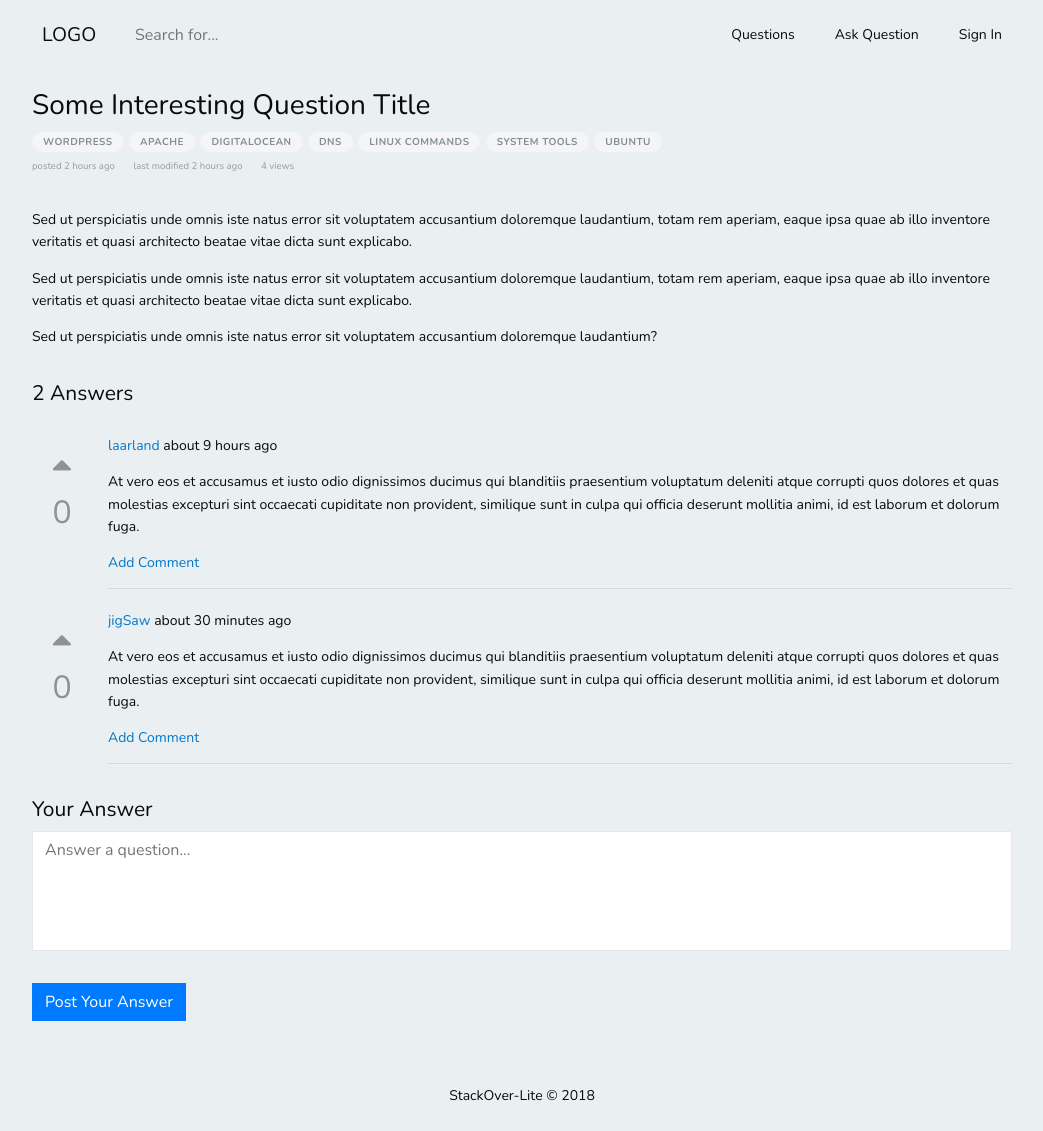
After one commit to mrSerious/StackOverflow-lite, a PHP site: page /questions.html in a window 1280 px wide. The commit adds this page. Shown: the whole page, without its empty margins (118-1161 px from the left). Run offline with PHP 8.4, Linux system fonts and the light colour scheme.

Commit message:
Finish Question Details View

```diff
--- a/UI/css/main.css
+++ b/UI/css/main.css
@@ -102,6 +102,10 @@ button:not(:disabled):not(.disabled) {
   border-color: #007bff;
   padding: 0.375rem 0.75rem;
   font-size: 1rem;
+}
+
+.clear {
+  clear: both;
 }
 
 /*
@@ -486,6 +490,65 @@ button:not(:disabled):not(.disabled) {
 }
 
 /*
+* Questions Page
+*/
+
+.question-header {
+  margin-bottom: 2rem;
+}
+
+.meta-section.tags {
+  font-size: 13px;
+}
+
+.info-bar {
+  clear: left;
+}
+
+.info-bar>span {
+  margin-right: 1rem;
+  color: #999;
+  font-size: .6rem;
+}
+
+.answers-list {
+  margin-bottom: 2.1rem;
+}
+
+.content-body {
+  margin-bottom: 2rem;
+}
+
+.new-answer {
+  margin-bottom: 2.5rem;
+}
+
+.answer-body-container {
+  padding: 21px 0 13px;
+  overflow: hidden;
+  border-bottom: solid 1px #cfcfcfa1;
+}
+
+.upvote-button {
+  background-color: transparent;
+  border: 0;
+  color: inherit;
+  float: left;
+  font-size: 2rem;
+  margin: 21px 16px 0 0;
+  width: 60px;
+  color: #919191 !important;
+}
+
+.upvote-button>* {
+  display: block;
+}
+
+.editor-wrap {
+  margin-bottom: 2rem;
+}
+
+/*
 * footer
  */
 
--- /dev/null
+++ b/UI/questions.html
@@ -0,0 +1,179 @@
+<!DOCTYPE html>
+<html>
+
+<head>
+  <!-- Required Tags -->
+  <meta charset="utf-8">
+  <meta name="viewport" content="width=device-width, initial-scale=1.0">
+
+  <title>StackOver-lite</title>
+
+  <!-- Fonts  -->
+  <link href="https://fonts.googleapis.com/css?family=Nunito:300,400,700,900" rel="stylesheet">
+
+  <!-- Styles -->
+  <link type="text/css" rel="stylesheet" href="./css/normalize.min.css" />
+  <link type="text/css" rel="stylesheet" href="./css/main.css">
+
+  <!-- fontawesome -->
+  <link type="text/css" rel="stylesheet" href="./css/font-awesome/css/font-awesome.css">
+</head>
+
+<body id="login-body">
+  <div id="content">
+    <section class="navigation">
+      <div class="nav-container">
+        <!-- navbrand -->
+        <div class="brand">
+          <a href="index.html">Logo</a>
+        </div>
+        <form class="site-navigation-search">
+          <input type="search" placeholder="Search for..." value="" name="s" title="Search for:">
+        </form>
+        <!-- nav  -->
+        <nav class="site-navigation-links">
+          <div class="nav-mobile">
+            <a id="nav-toggle" href="#!">
+              <span></span>
+            </a>
+          </div>
+          <ul class="nav-list">
+            <li>
+              <a href="#!">Questions</a>
+            </li>
+            <li>
+              <a href="#!">Ask Question</a>
+            </li>
+            <li>
+              <a href="#!">Sign In</a>
+            </li>
+          </ul>
+        </nav>
+        <!-- /.nav -->
+      </div>
+    </section>
+
+    <div class="container">
+      <div class="details-wrapper">
+        <div class="question-header">
+          <h1>Some Interesting Question Title</h1>
+          <div class="meta-section tags">
+            <a class="post-tag" href="">WordPress</a>
+            <a class="post-tag" href="">Apache</a>
+            <a class="post-tag" href="">DigitalOcean</a>
+            <a class="post-tag" href="">DNS</a>
+            <a class="post-tag" href="">Linux Commands</a>
+            <a class="post-tag" href="">System Tools</a>
+            <a class="post-tag" href="">Ubuntu</a>
+          </div>
+          <div class="info-bar">
+            <span class="date-info">
+              <span class>posted 2 hours ago</span>
+            </span>
+            <span class="modified-info">
+              <span>last modified 2 hours ago</span>
+            </span>
+            <span class="pageviews-info">
+              <span>4 views</span>
+            </span>
+          </div>
+        </div>
+        <div class="content-body">
+          <p>Sed ut perspiciatis unde omnis iste natus error sit voluptatem accusantium doloremque laudantium, totam rem aperiam,
+            eaque ipsa quae ab illo inventore veritatis et quasi architecto beatae vitae dicta sunt explicabo.</p>
+          <p>Sed ut perspiciatis unde omnis iste natus error sit voluptatem accusantium doloremque laudantium, totam rem aperiam,
+            eaque ipsa quae ab illo inventore veritatis et quasi architecto beatae vitae dicta sunt explicabo.</p>
+          <p>Sed ut perspiciatis unde omnis iste natus error sit voluptatem accusantium doloremque laudantium?</p>
+        </div>
+        <div class="answers">
+          <div class="answers-header">
+            <h2>2 Answers</h2>
+          </div>
+          <div class="answers-list">
+
+            <div class="answer-body">
+              <div class="answer-vote-container">
+                <button name="button" type="button" class="upvote-button">
+                  <i class="fa fa-caret-up" aria-hidden="true"></i>
+                  <span class="new-upvote-count">0</span>
+                </button>
+              </div>
+              <div class="answer-body-container">
+                <div class="answer-body-meta">
+                  <span class="user">
+                    <a class="username" href="">laarland</a>
+                  </span>
+                  <span class="answer-label-separator"></span>
+                  <span class="answer-response-time">about 9 hours ago</span>
+                </div>
+                <p>At vero eos et accusamus et iusto odio dignissimos ducimus qui blanditiis praesentium voluptatum deleniti
+                  atque corrupti quos dolores et quas molestias excepturi sint occaecati cupiditate non provident, similique
+                  sunt in culpa qui officia deserunt mollitia animi, id est laborum et dolorum fuga.</p>
+                <a href="">Add Comment</a>
+              </div>
+            </div>
+
+            <div class="clear"></div>
+
+            <div class="answer-body">
+              <div class="answer-vote-container">
+                <button name="button" type="button" class="upvote-button">
+                  <i class="fa fa-caret-up" aria-hidden="true"></i>
+                  <span class="new-upvote-count">0</span>
+                </button>
+              </div>
+              <div class="answer-body-container">
+                <div class="answer-body-meta">
+                  <span class="user">
+                    <a class="username" href="">jigSaw</a>
+                  </span>
+                  <span class="answer-label-separator"></span>
+                  <span class="answer-response-time">about 30 minutes ago</span>
+                </div>
+                <p>At vero eos et accusamus et iusto odio dignissimos ducimus qui blanditiis praesentium voluptatum deleniti
+                  atque corrupti quos dolores et quas molestias excepturi sint occaecati cupiditate non provident, similique
+                  sunt in culpa qui officia deserunt mollitia animi, id est laborum et dolorum fuga.</p>
+                <a href="">Add Comment</a>
+              </div>
+            </div>
+
+            <div class="clear"></div>
+          </div>
+
+          <div class="new-answer">
+            <div class="response-form response">
+              <form class="content-form" id="new_answer" action="" accept-charset="UTF-8" data-remote="true" method="post">
+                <div class="answer-form-wrapper">
+                  <h2 class="space">Your Answer</h2>
+
+                  <div class="editor-wrap">
+                    <div class="editor-deco">
+                      <textarea name="answer[content]" id="answer_content" placeholder="Answer a question..." class="new-answer-content" data-markdown="true"
+                        disabled="disabled" style="overflow: hidden; word-wrap: break-word; resize: none; height: 120px;"></textarea>
+                    </div>
+                  </div>
+                </div>
+                <div class="form-submit">
+                  <button id="submit-button" type="submit" tabindex="120" autocomplete="off">Post Your Answer</button>
+                </div>
+              </form>
+            </div>
+          </div>
+        </div>
+      </div>
+    </div>
+    <!-- /.container -->
+  </div>
+  <!-- /#Content -->
+
+  <!--Footer-->
+  <footer class="footer">
+    <p class="footer-company-name">StackOver-Lite &copy; 2018</p>
+  </footer>
+
+  <!--Scripts-->
+  <script src="https://ajax.googleapis.com/ajax/libs/jquery/3.3.1/jquery.min.js"></script>
+  <script src="js/main.js"></script>
+</body>
+
+</html>
```
Also changed, not shown: UI/index.html (+6 -6 lines).
